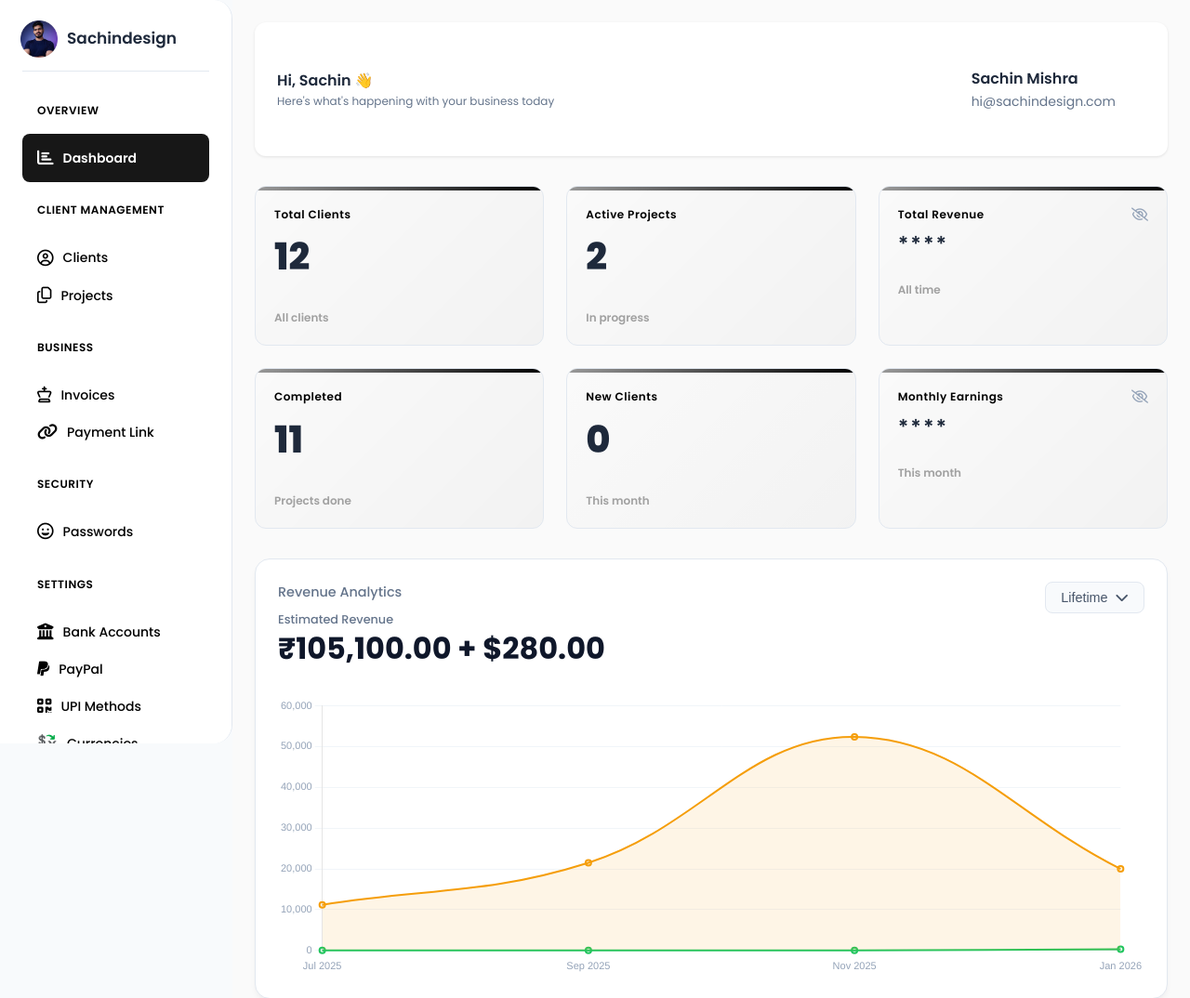
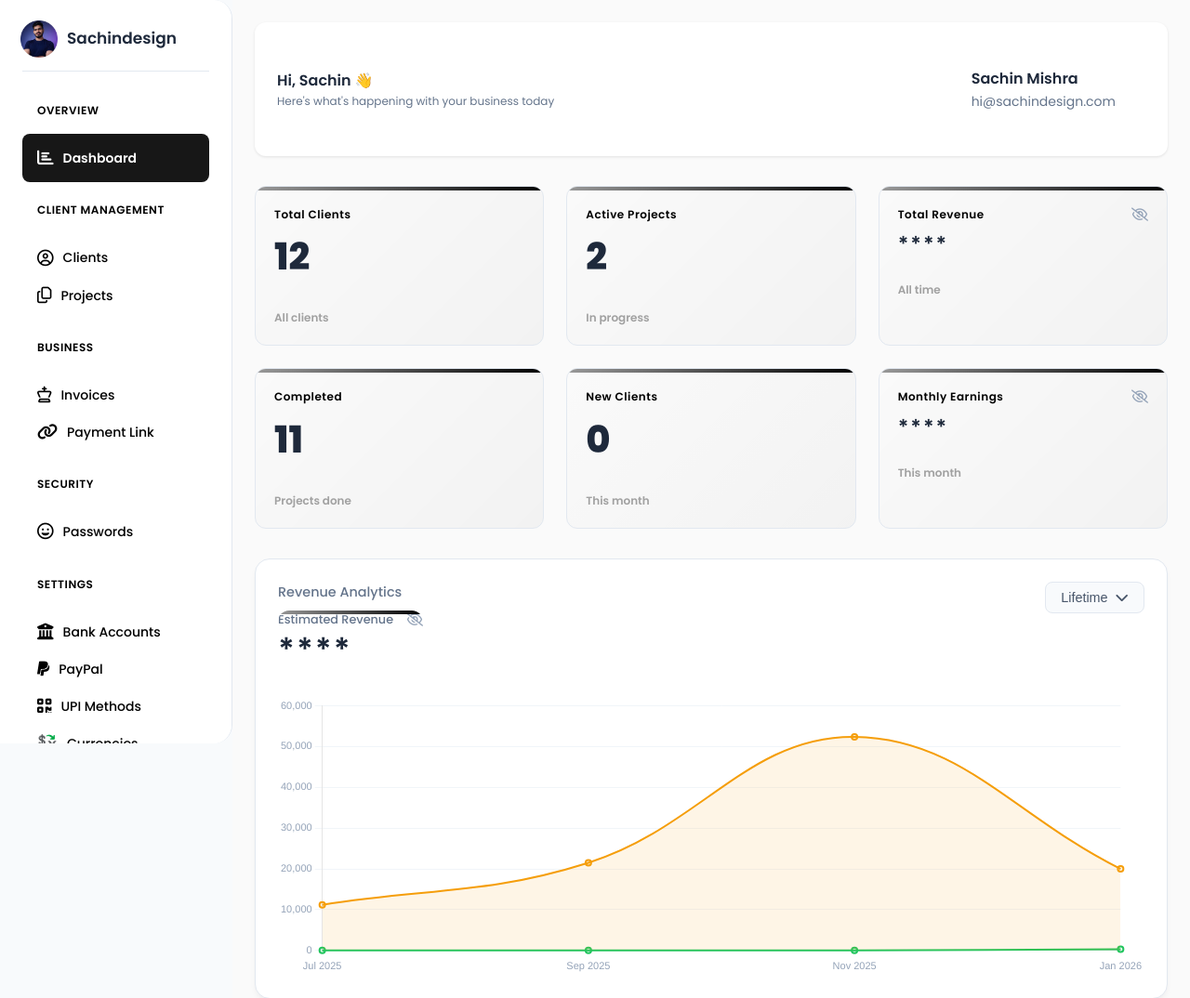
Before and after one commit to Sachinsagarmishra/panel, a PHP site: page / in a window 1280 px wide. Shown: the top 1074 px of the page at 93% size. Run offline with PHP 8.4, Linux system fonts and the light colour scheme; the visitor is signed in with stand-in values (Sample User, id 1); data comes from the database, SQL or seed files in the repository.

Commit message:
Mask estimated revenue and fix dropdown layout to vertical

```diff
--- a/index.php
+++ b/index.php
@@ -233,9 +233,23 @@ include 'includes/header.php';
     <div class="chart-header">
         <div class="header-content">
             <h3>Revenue Analytics</h3>
-            <div class="estimated-revenue">
+            <div class="estimated-revenue stat-card"
+                style="background: none; border: none; padding: 0; box-shadow: none;">
+                <div class="stat-header" style="justify-content: flex-start; gap: 10px; margin-bottom: 0;">
+                    <div>
                         <div class="revenue-label">Estimated Revenue</div>
+                        <div class="amount-wrapper masked">
+                            <div class="amount-actual">
                                 <div class="revenue-value" id="estimatedRevenue">$0.00</div>
+                            </div>
+                            <div class="amount-masked" style="margin-top: 0; font-size: 2rem; line-height: 1.2;">****
+                            </div>
+                        </div>
+                    </div>
+                    <button class="toggle-visibility" onclick="togglePrivacy(this)">
+                        <i class="fa-regular fa-eye-slash"></i>
+                    </button>
+                </div>
             </div>
         </div>
 
@@ -246,41 +260,28 @@ include 'includes/header.php';
                     <i class="fas fa-chevron-down"></i>
                 </button>
                 <div class="filter-menu" id="filterMenu">
-                    <div class="filter-group">
                     <div class="filter-item" onclick="selectFilter('last_7_days', 'Last 7 days')">Last 7 days</div>
-                        <div class="filter-item" onclick="selectFilter('last_28_days', 'Last 28 days')">Last 28 days
-                        </div>
-                        <div class="filter-item" onclick="selectFilter('last_90_days', 'Last 90 days')">Last 90 days
-                        </div>
-                        <div class="filter-item" onclick="selectFilter('last_365_days', 'Last 365 days')">Last 365 days
-                        </div>
+                    <div class="filter-item" onclick="selectFilter('last_28_days', 'Last 28 days')">Last 28 days</div>
+                    <div class="filter-item" onclick="selectFilter('last_90_days', 'Last 90 days')">Last 90 days</div>
+                    <div class="filter-item" onclick="selectFilter('last_365_days', 'Last 365 days')">Last 365 days</div>
                     <div class="filter-item active" onclick="selectFilter('lifetime', 'Lifetime')">Lifetime</div>
-                    </div>
                     <div class="filter-divider"></div>
-                    <div class="filter-group year-group">
                     <?php
                     $currentYear = date('Y');
                     for ($i = 0; $i < 3; $i++):
                         $year = $currentYear - $i;
                         ?>
-                            <div class="filter-item"
-                                onclick="selectFilter('year', '<?php echo $year; ?>', '<?php echo $year; ?>')">
-                                <?php echo $year; ?></div>
+                        <div class="filter-item" onclick="selectFilter('year', '<?php echo $year; ?>', '<?php echo $year; ?>')"><?php echo $year; ?></div>
                     <?php endfor; ?>
-                    </div>
                     <div class="filter-divider"></div>
-                    <div class="filter-group month-group">
                     <?php
                     // Show last 3 months
                     for ($i = 0; $i < 3; $i++):
                         $date = date('Y-m', strtotime("-$i months"));
                         $label = date('F Y', strtotime("-$i months"));
                         ?>
-                            <div class="filter-item"
-                                onclick="selectFilter('month', '<?php echo $label; ?>', '<?php echo $date; ?>')">
-                                <?php echo $label; ?></div>
+                        <div class="filter-item" onclick="selectFilter('month', '<?php echo $label; ?>', '<?php echo $date; ?>')"><?php echo $label; ?></div>
                     <?php endfor; ?>
-                    </div>
                     <div class="filter-divider"></div>
                     <div class="filter-item" onclick="showCustomRange()">Custom</div>
                 </div>
```
Lines whose indentation alone changed are shown as unchanged.
